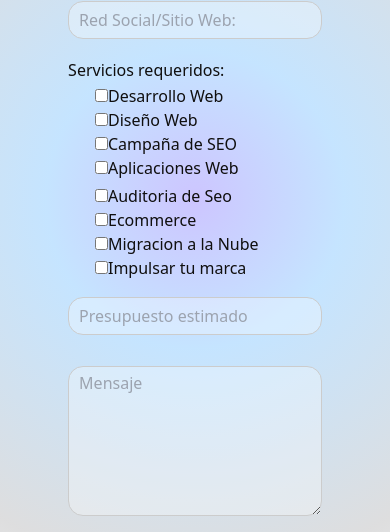
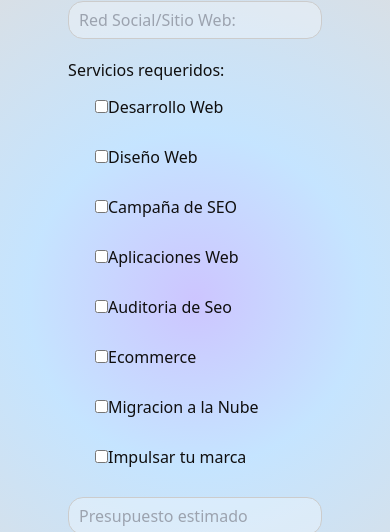
Before and after one commit to AgustinMateos/pushnpull, a React (Vite) app: page /ContactoPage in a window 390 px wide. Shown: the part 606-1138 px from the top of the page. Built offline with nearby package versions, Linux system fonts and the light colour scheme.

Commit message:
contacto mobile

```diff
--- a/src/styles/styles.css
+++ b/src/styles/styles.css
@@ -1446,10 +1446,15 @@ p {
 
         text-align: center;
     }
-   .formServiciosRequeridos{display: flex;justify-content: space-around; height: 200px; flex-direction: column;align-items: center;}
+   .formServiciosRequeridos{display: flex;justify-content: space-around; height: 400px; flex-direction: column;align-items: center;}
    .formButtons {
     display: flex;
     justify-content: center;
+
+}
+.formServRequeridosFlex {
+    justify-content: space-around;
+    height: 450px;
 }
 }
 
@@ -1482,3 +1487,9 @@ p {
         width: 70%;
     }
 }
+@media (max-width:325px) {
+    .formPrimerCompTitulo {
+        font-size: clamp(2.5rem, 8vw, 6rem);
+
+    }
+}
```
